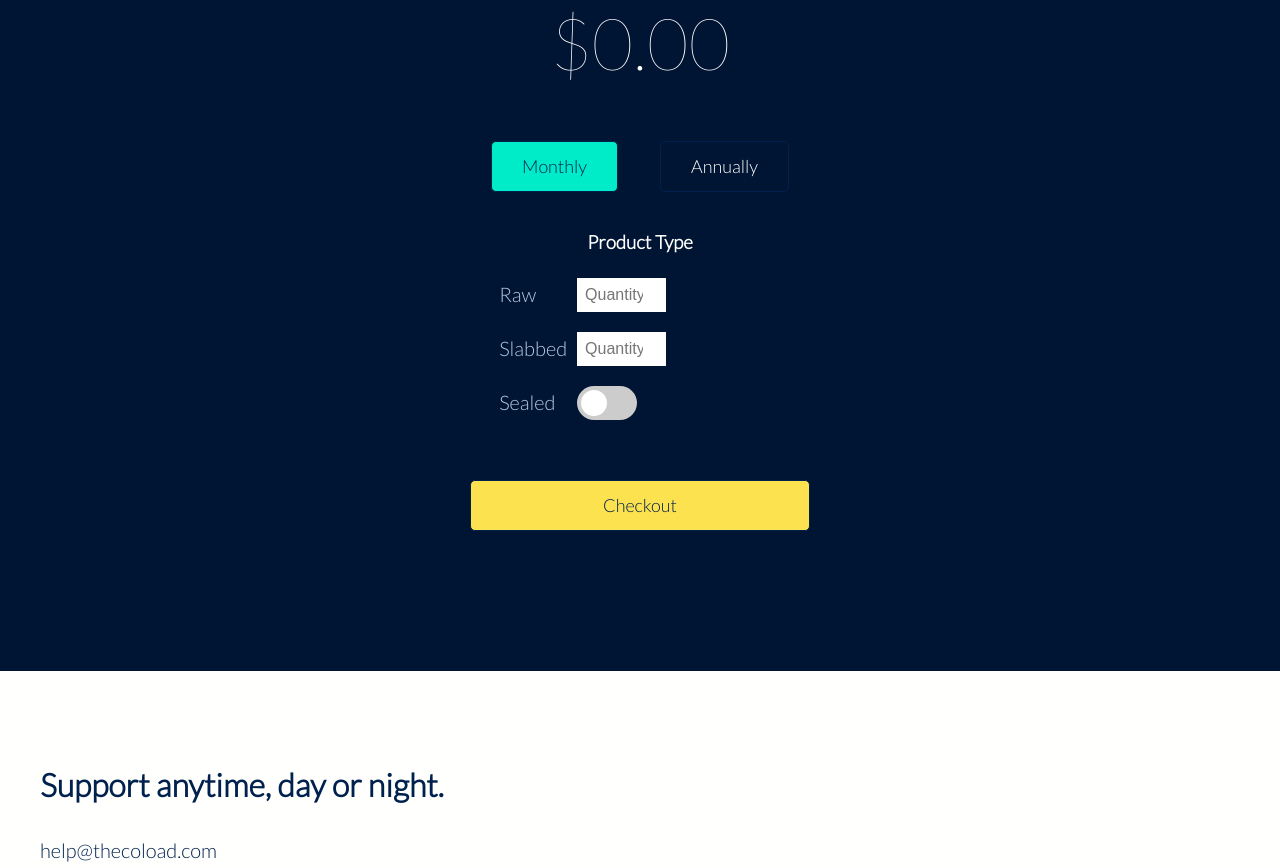
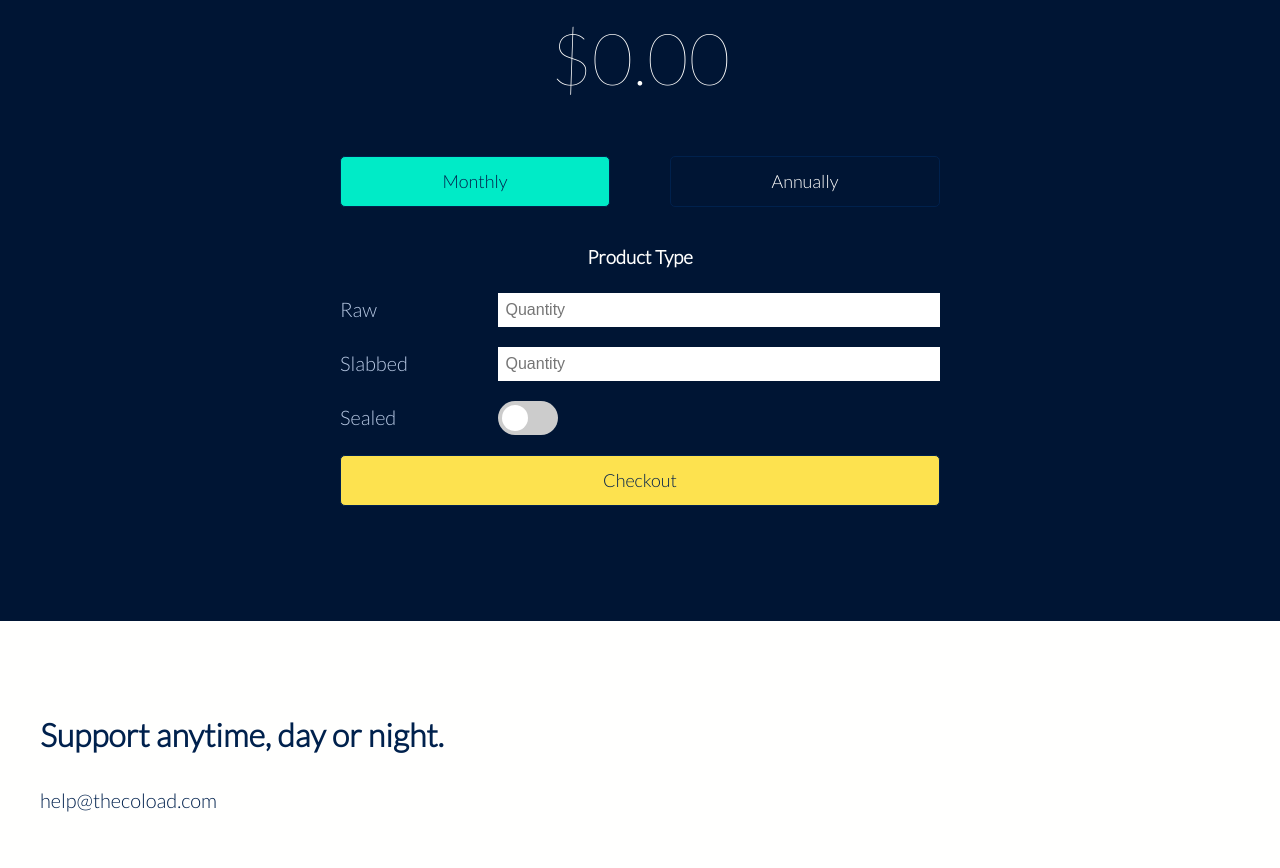
Before and after one commit to kyhorne/coload, a Next.js app: page / in a window 1280 px wide. Shown: the part 1740-2608 px from the top of the page. Built offline with nearby package versions, Linux system fonts and the light colour scheme; no server answers.

Commit message:
fixed form

```diff
--- a/components/CheckoutButton/CheckoutButton.module.scss
+++ b/components/CheckoutButton/CheckoutButton.module.scss
@@ -3,7 +3,6 @@
 .buttonContainer {
   width: 100%;
   position: relative;
-  padding: 40px 0;
 }
 
 .checkoutButton {
--- a/components/NumericInput/NumericInput.module.scss
+++ b/components/NumericInput/NumericInput.module.scss
@@ -1,11 +1,13 @@
 .inputLabel {
   font-size: 18px;
   grid-column: 2 / span 1;
+  width: 40;
   input {
     font-size: 18px;
-    min-width: 100%;
+    width: 100%;
     border: 0;
     padding: 8px;
+
     font-size: 16px;
     &:focus {
       outline: none;
--- a/components/SubscribeForm/SubscribeForm.module.scss
+++ b/components/SubscribeForm/SubscribeForm.module.scss
@@ -4,7 +4,8 @@
 }
 
 .form {
-  max-width: 340px;
+  max-width: 600px;
+  min-width: 300px;
   display: flex;
   flex-direction: column;
   align-items: center;
@@ -25,16 +26,16 @@
   }
   .terms {
     display: flex;
-    justify-content: space-around;
+    justify-content: space-between;
     width: 100%;
   }
   .productTypes {
     display: grid;
-    justify-items: start;
     column-gap: 10px;
     row-gap: 20px;
     grid-template-columns: 1fr 3fr;
     padding: 20px 0;
+    width: 100%;
     h3 {
       justify-self: center;
       grid-column: 1 / span 2;
--- a/components/SubscribeForm/SubscribeForm.tsx
+++ b/components/SubscribeForm/SubscribeForm.tsx
@@ -162,6 +162,7 @@ const SubscribeForm: React.FC<SubscribeFormProps> = ({ subscribeRef }) => {
 
   return (
     <section ref={subscribeRef} className={styles.subscription}>
+      <div className="container">
         <form className={styles.form}>
           <h1>Subsribe Now</h1>
           <h2>${price.toFixed(2)}</h2>
@@ -216,6 +217,7 @@ const SubscribeForm: React.FC<SubscribeFormProps> = ({ subscribeRef }) => {
           )}
           <CheckoutButton handleSubmit={handleSubmit} />
         </form>
+      </div>
     </section>
   );
 };
--- a/components/SubscriptionTerm/SubscriptionTerm.module.scss
+++ b/components/SubscriptionTerm/SubscriptionTerm.module.scss
@@ -2,4 +2,6 @@
 
 .subscriptionButton {
   @include button();
+  position: relative;
+  width: 45%;
 }
--- a/components/Tutorial/Tutorial.tsx
+++ b/components/Tutorial/Tutorial.tsx
@@ -20,7 +20,7 @@ const Tutorial: React.FC<TutorialListProps> = ({ tutorialRef }) => (
         <Step
           title={'Hold'}
           description={
-            'Ship the product to our storage facility – you’ll receive an email confirmation that the items are tracked and stored, and you can view them online.'
+            'Ship the product to our storage facility – you’ll receive an email confirmation when the items are tracked and stored, and you can view them online.'
           }
         />
         <Step
```
Lines whose indentation alone changed are shown as unchanged.
